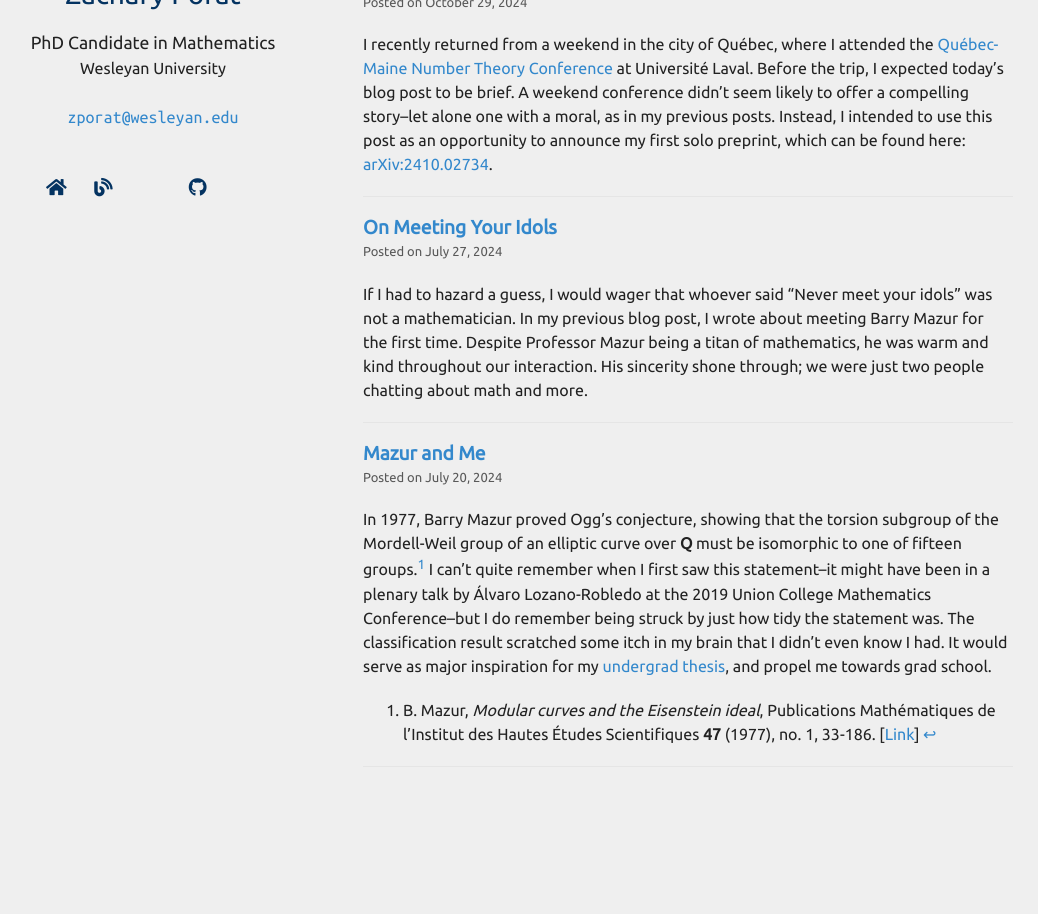
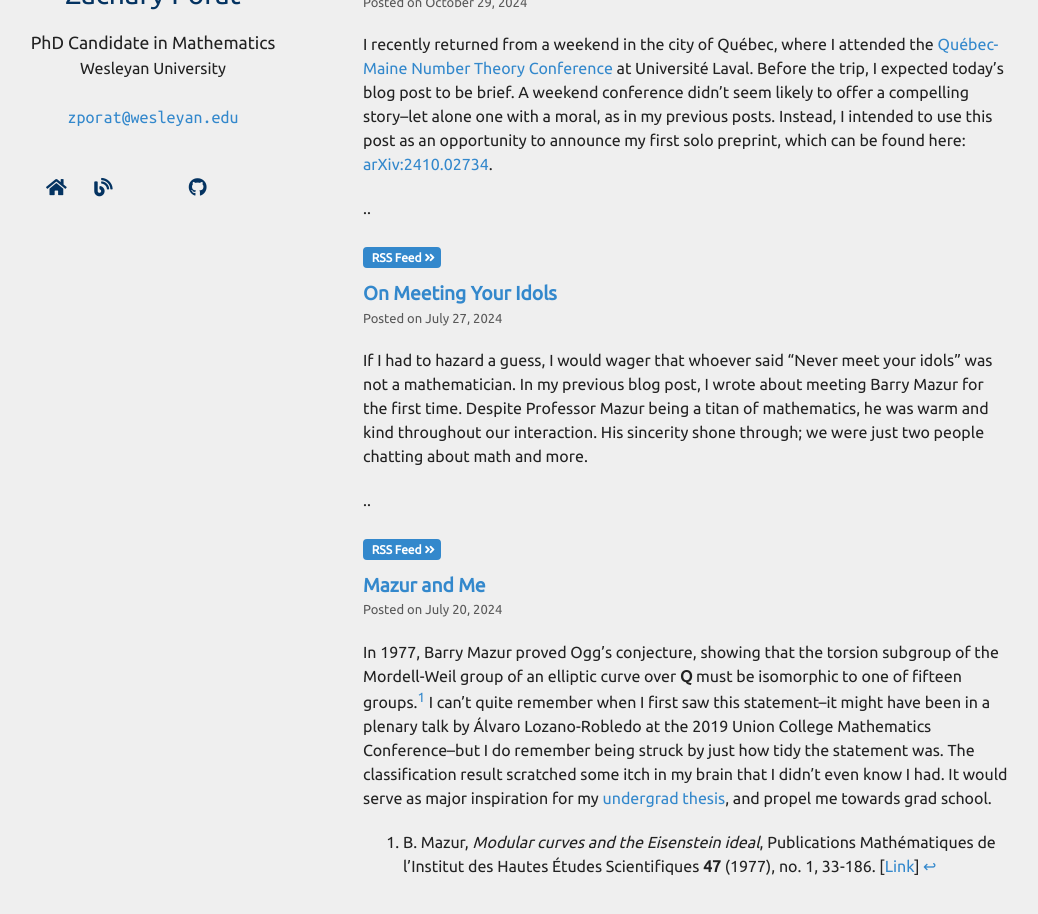
Before and after one commit to zporat/zporat.github.io, a Jekyll site: the page built from blog.md, in a window 1280 px wide and 1400 px high, scrolled down 548 px, cut to the strip 341-1255 px from the top of the window. Shown: the whole strip, without its empty margins (102-1140 px from the left). Built offline with Jekyll 4.4.1, drawn with Linux system fonts in a browser that asks for light colours; nearby versions of some CDN libraries; a style sheet for code colours, icons or effects is not loaded; our own code applies the rules of GitHub Pages for plain Markdown files; before the commit the page ends 1750 px from its top, so only the background shows below that.

Commit message:
continue reading button

```diff
--- a/blog.md
+++ b/blog.md
@@ -23,7 +23,8 @@ All opinions expressed here are my own and do not necessarily reflect the opinio
 
 <h3 style="font-size: 120%; margin-bottom: 3pt; padding-bottom: 0" ><a href="{{ post.url }}">{{ post.title }}</a></h3>
 <p style="color: #595959; font-size:13px; margin-top: 0; padding-top: 0"> Posted on {{ post.pubDate }} </p>
-<p> {{ post.excerpt }} </p>
+<p> {{ post.excerpt }}.. </p>
 
+<a href="{{ post.url }}" class="button" style="font-size:12px;">&nbsp;RSS Feed&nbsp;<i class="fas fa-angle-double-right" aria-hidden="true"></i></a>
 ---
 {% endfor %}
```
